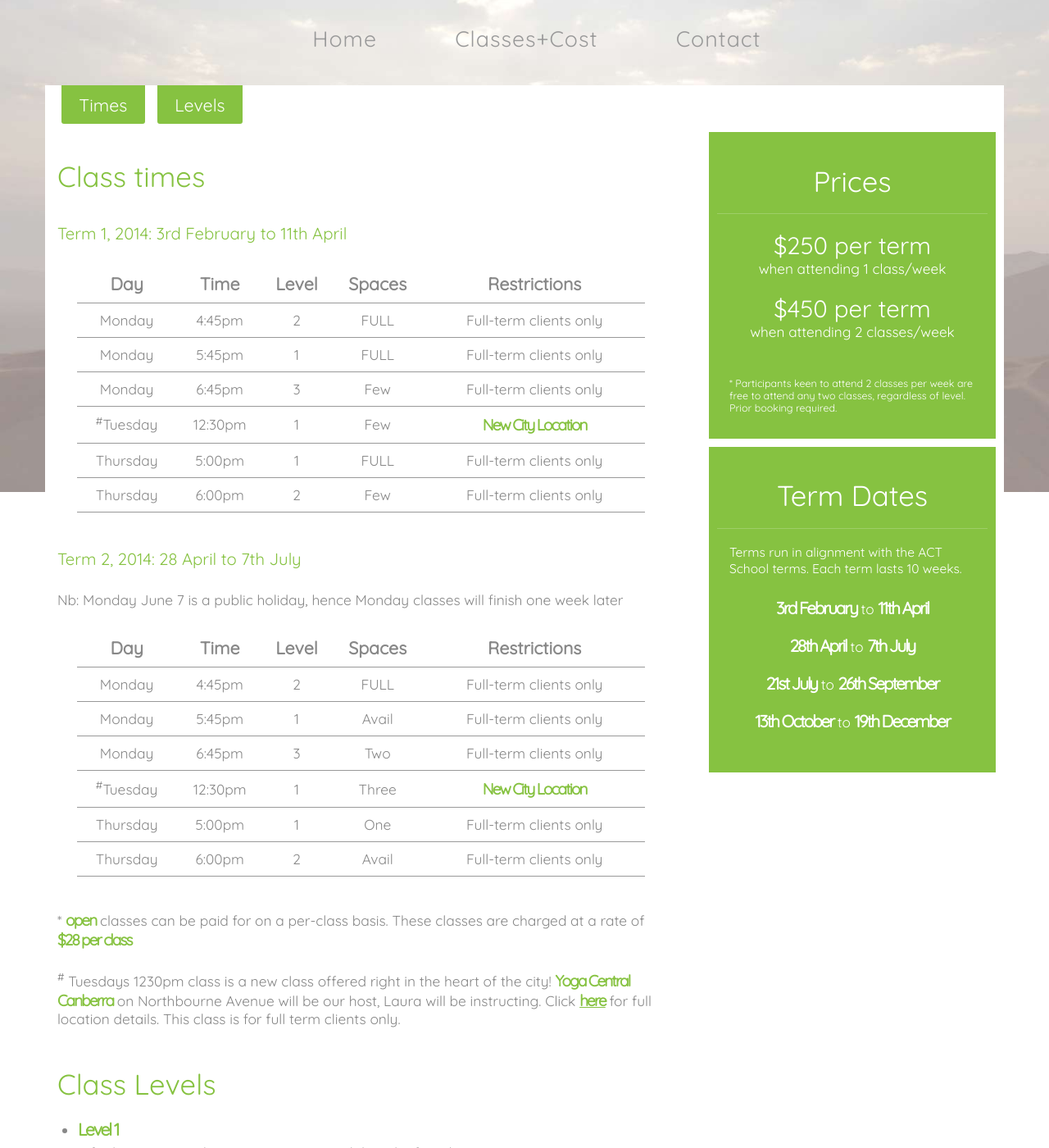
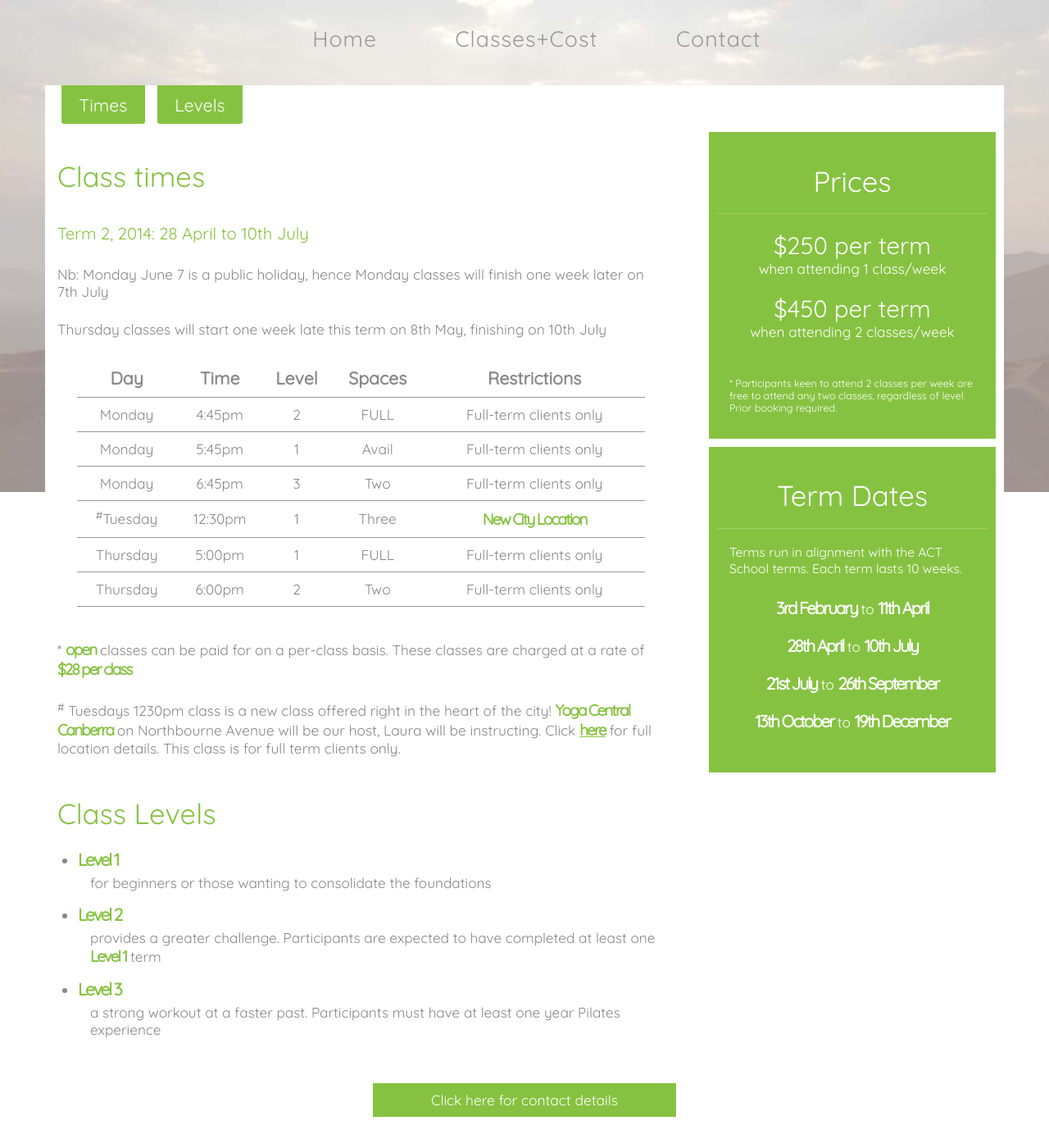
Before and after one commit to ithrive/ithrive.github.io-old, a Jekyll site: the page built from classes.html, in a window 1280 px wide and 1400 px high. Shown: the whole window at 82% size. Built offline with Jekyll 4.4.1, drawn with Linux system fonts in a browser that asks for light colours.

Commit message:
removed term 1 details

```diff
--- a/classes.html
+++ b/classes.html
@@ -17,62 +17,9 @@ page: classes
         <div class="span8">
             <a name="times"></a>
             <h2>Class times</h2>
-                  <h3>Term 1, 2014: 3rd February to 11th April</h3>
-            <div class="scrollable-table">
-                <table>
-                    <tr>
-                        <th>Day</th>
-                        <th>Time</th>
-                        <th>Level</th>
-                        <th>Spaces</th>
-                        <th>Restrictions</th>
-                    </tr>
-                    <tr>
-                        <td>Monday</td>
-                        <td>4:45pm</td>
-                        <td>2</td>
-                        <td>FULL</td>
-                        <td>Full-term clients only</td>
-                    </tr>
-                    <tr>
-                        <td>Monday</td>
-                        <td>5:45pm</td>
-                        <td>1</td>
-                        <td>FULL</td>
-                        <td>Full-term clients only</td>
-                    </tr>
-                    <tr>
-                        <td>Monday</td>
-                        <td>6:45pm</td>
-                        <td>3</td>
-                        <td>Few</td>
-                        <td>Full-term clients only</td>
-                    </tr>
-                    <tr>
-                        <td><sup>#</sup>Tuesday</td>
-                        <td>12:30pm</td>
-                        <td>1</td>
-                        <td>Few</td>
-                        <td><a href="http://www.yogacentralcanberra.com.au/faqs/"><em>New City Location</em></a></td>
-                    </tr>
-                    <tr>
-                        <td>Thursday</td>
-                        <td>5:00pm</td>
-                        <td>1</td>
-                        <td>FULL</td>
-                        <td>Full-term clients only</td>
-                    </tr>
-                    <tr>
-                        <td>Thursday</td>
-                        <td>6:00pm</td>
-                        <td>2</td>
-                        <td>Few</td>
-                        <td>Full-term clients only</td>
-                    </tr>
-                </table>
-            </div>
-            <h3>Term 2, 2014: 28 April to 7th July</h3>
-            <p>Nb: Monday June 7 is a public holiday, hence Monday classes will finish one week later</p>
+            <h3>Term 2, 2014: 28 April to 10th July</h3>
+            <p>Nb: Monday June 7 is a public holiday, hence Monday classes will finish one week later on 7th July</p>
+            <p> Thursday classes will start one week late this term on 8th May, finishing on 10th July</p>
             <div class="scrollable-table">
                 <table>
                     <tr>
@@ -114,14 +61,14 @@ page: classes
                         <td>Thursday</td>
                         <td>5:00pm</td>
                         <td>1</td>
-                        <td>One</td>
+                        <td>FULL</td>
                         <td>Full-term clients only</td>
                     </tr>
                     <tr>
                         <td>Thursday</td>
                         <td>6:00pm</td>
                         <td>2</td>
-                        <td>Avail</td>
+                        <td>Two</td>
                         <td>Full-term clients only</td>
                     </tr>
                 </table>
@@ -177,7 +124,7 @@ page: classes
                 </p>
                 <ul>
                     <li><em>3rd February</em> to <em>11th April</em></li>
-                    <li><em>28th April</em> to <em>7th July</em></li>
+                    <li><em>28th April</em> to <em>10th July</em></li>
                     <li><em>21st July</em> to <em>26th September</em></li>
                     <li><em>13th October</em> to <em>19th December</em></li>
                 </ul>
```
